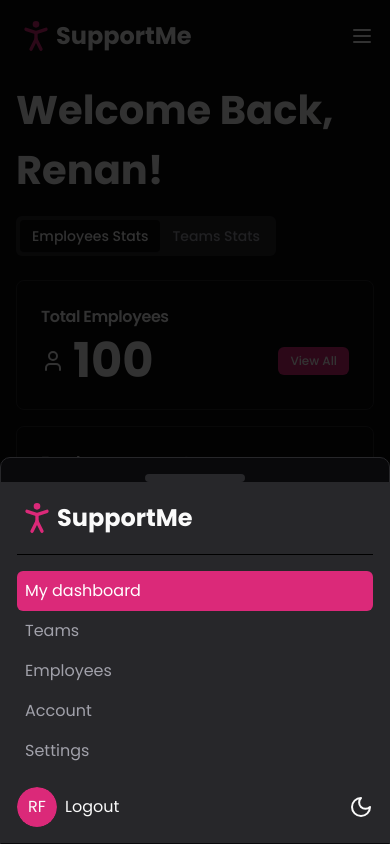
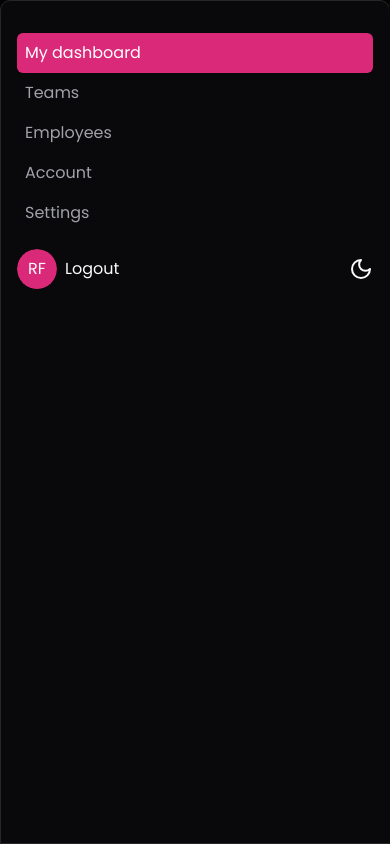
Before and after one commit to RRFayad/Shadcn, a Next.js app in the folder support-me-app/: page /dashboard in a window 390 px wide. Both pictures are taken after a click on the button 362 px from the left and 36 px from the top of the page. Built offline with nearby package versions, Linux system fonts and the light colour scheme; grey boxes are pictures that could not be loaded.

Commit message:
S07(Extras): 43. Mobile menu (part 3)

```diff
--- a/support-me-app/src/app/dashboard/components/main-menu.tsx
+++ b/support-me-app/src/app/dashboard/components/main-menu.tsx
@@ -6,8 +6,8 @@ import LightDarkToggle from "@/components/ui/light-dark-toggle";
 
 function MainMenu({ className }: { className?: string }) {
   return (
-    <nav className={`flex flex-col overflow-auto bg-muted p-4 ${className}`}>
-      <header className="border-b border-b-zinc-300 pb-4 dark:border-b-black">
+    <nav className={`flex flex-col overflow-auto p-4 md:bg-muted ${className}`}>
+      <header className="hidden border-b border-b-zinc-300 pb-4 dark:border-b-black md:block">
         <MenuTitle />
       </header>
       <ul className="flex grow flex-col py-4">
--- a/support-me-app/src/app/dashboard/layout.tsx
+++ b/support-me-app/src/app/dashboard/layout.tsx
@@ -10,13 +10,13 @@ import { useMediaQuery } from "@/hooks/use-media-query";
 function dashboardLayout({ children }: { children: React.ReactNode }) {
   const isDesktop = useMediaQuery("(min-width:768px)");
   return (
-    <div className="grid h-screen md:grid-cols-[250px_1fr]">
+    <div className="h-screen md:grid md:grid-cols-[250px_1fr]">
       {/*_is space in tailwind and 1fr fill the remaining space in grid*/}
       <MainMenu className="hidden md:flex" />
       {!isDesktop && (
         <div className="sticky left-0 top-0 flex justify-between bg-background p-4 md:hidden">
           <MenuTitle />
-          <Drawer>
+          <Drawer direction="right">
             <DrawerTrigger>
               <MenuIcon />
             </DrawerTrigger>
--- a/support-me-app/src/components/ui/drawer.tsx
+++ b/support-me-app/src/components/ui/drawer.tsx
@@ -1,26 +1,32 @@
-"use client"
+"use client";
 
-import * as React from "react"
-import { Drawer as DrawerPrimitive } from "vaul"
+import * as React from "react";
+import { Drawer as DrawerPrimitive } from "vaul";
 
-import { cn } from "@/lib/utils"
+import { cn } from "@/lib/utils";
+
+const DrawerContext = React.createContext<{
+  direction?: "top" | "bottom" | "left" | "right";
+}>({});
 
 const Drawer = ({
   shouldScaleBackground = true,
   ...props
 }: React.ComponentProps<typeof DrawerPrimitive.Root>) => (
+  <DrawerContext.Provider value={{ direction: props.direction }}>
     <DrawerPrimitive.Root
       shouldScaleBackground={shouldScaleBackground}
       {...props}
     />
-)
-Drawer.displayName = "Drawer"
+  </DrawerContext.Provider>
+);
+Drawer.displayName = "Drawer";
 
-const DrawerTrigger = DrawerPrimitive.Trigger
+const DrawerTrigger = DrawerPrimitive.Trigger;
 
-const DrawerPortal = DrawerPrimitive.Portal
+const DrawerPortal = DrawerPrimitive.Portal;
 
-const DrawerClose = DrawerPrimitive.Close
+const DrawerClose = DrawerPrimitive.Close;
 
 const DrawerOverlay = React.forwardRef<
   React.ElementRef<typeof DrawerPrimitive.Overlay>,
@@ -31,29 +37,37 @@ const DrawerOverlay = React.forwardRef<
     className={cn("fixed inset-0 z-50 bg-black/80", className)}
     {...props}
   />
-))
-DrawerOverlay.displayName = DrawerPrimitive.Overlay.displayName
+));
+DrawerOverlay.displayName = DrawerPrimitive.Overlay.displayName;
 
 const DrawerContent = React.forwardRef<
   React.ElementRef<typeof DrawerPrimitive.Content>,
   React.ComponentPropsWithoutRef<typeof DrawerPrimitive.Content>
->(({ className, children, ...props }, ref) => (
+>(({ className, children, ...props }, ref) => {
+  const { direction } = React.useContext(DrawerContext);
+
+  return (
     <DrawerPortal>
       <DrawerOverlay />
       <DrawerPrimitive.Content
         ref={ref}
         className={cn(
-        "fixed inset-x-0 bottom-0 z-50 mt-24 flex h-auto flex-col rounded-t-[10px] border bg-background",
-        className
+          "fixed z-50 flex h-auto flex-col rounded-t-[10px] border bg-background",
+          (!direction || direction === "bottom") && "inset-x-0 bottom-0 mt-24",
+          direction === "right" && "right-0 top-0 h-full w-screen max-w-md",
+          className,
         )}
         {...props}
       >
+        {(!direction || direction === "bottom") && (
           <div className="mx-auto mt-4 h-2 w-[100px] rounded-full bg-muted" />
+        )}
         {children}
       </DrawerPrimitive.Content>
     </DrawerPortal>
-))
-DrawerContent.displayName = "DrawerContent"
+  );
+});
+DrawerContent.displayName = "DrawerContent";
 
 const DrawerHeader = ({
   className,
@@ -63,8 +77,8 @@ const DrawerHeader = ({
     className={cn("grid gap-1.5 p-4 text-center sm:text-left", className)}
     {...props}
   />
-)
-DrawerHeader.displayName = "DrawerHeader"
+);
+DrawerHeader.displayName = "DrawerHeader";
 
 const DrawerFooter = ({
   className,
@@ -74,8 +88,8 @@ const DrawerFooter = ({
     className={cn("mt-auto flex flex-col gap-2 p-4", className)}
     {...props}
   />
-)
-DrawerFooter.displayName = "DrawerFooter"
+);
+DrawerFooter.displayName = "DrawerFooter";
 
 const DrawerTitle = React.forwardRef<
   React.ElementRef<typeof DrawerPrimitive.Title>,
@@ -85,12 +99,12 @@ const DrawerTitle = React.forwardRef<
     ref={ref}
     className={cn(
       "text-lg font-semibold leading-none tracking-tight",
-      className
+      className,
     )}
     {...props}
   />
-))
-DrawerTitle.displayName = DrawerPrimitive.Title.displayName
+));
+DrawerTitle.displayName = DrawerPrimitive.Title.displayName;
 
 const DrawerDescription = React.forwardRef<
   React.ElementRef<typeof DrawerPrimitive.Description>,
@@ -101,8 +115,8 @@ const DrawerDescription = React.forwardRef<
     className={cn("text-sm text-muted-foreground", className)}
     {...props}
   />
-))
-DrawerDescription.displayName = DrawerPrimitive.Description.displayName
+));
+DrawerDescription.displayName = DrawerPrimitive.Description.displayName;
 
 export {
   Drawer,
@@ -115,4 +129,4 @@ export {
   DrawerFooter,
   DrawerTitle,
   DrawerDescription,
-}
+};
```
Lines whose indentation alone changed are shown as unchanged.
